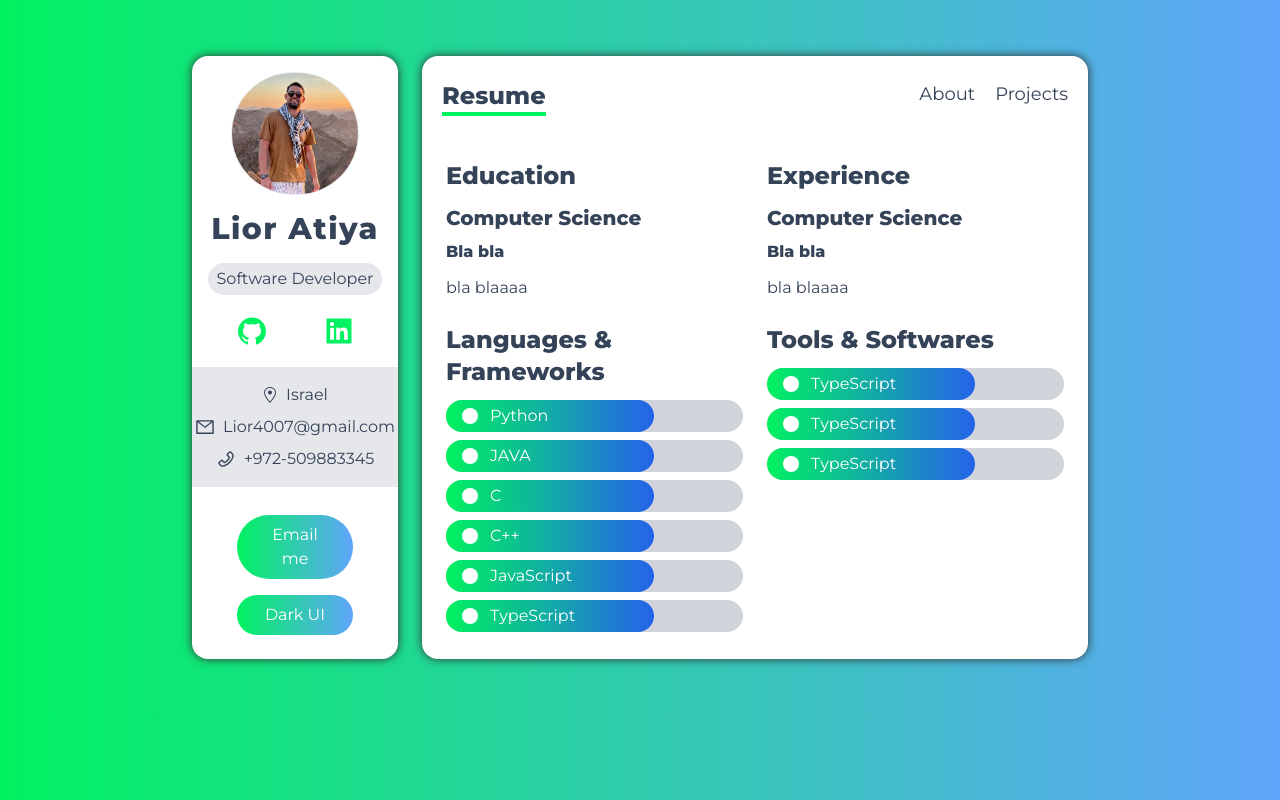
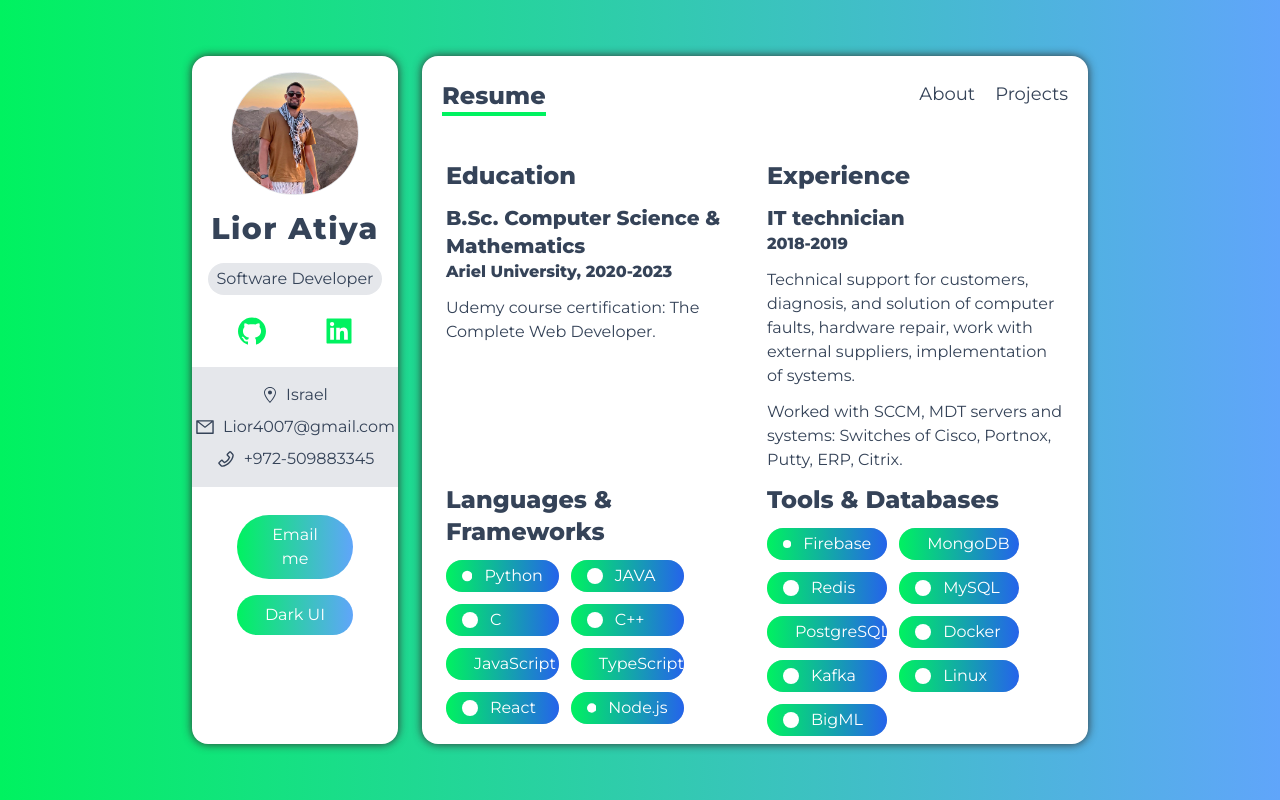
Before and after one commit to LiorAtiya/portfolio, a Next.js app: page /resume in a window 1280 px wide. Built offline with nearby package versions, Linux system fonts and the light colour scheme.

Commit message:
Added education & resume

```diff
--- a/components/Bar.tsx
+++ b/components/Bar.tsx
@@ -21,7 +21,7 @@ const Bar: FC<{ data: ISkill }> = ({ data: { name, level, Icon } }) => {
     }
 
     return (
-        <div className='my-2 text-white bg-gray-300 rounded-full dark:bg-dark-300 dark:bg-black-500'>
+        <div className='text-white bg-gray-300 rounded-full dark:bg-dark-300 dark:bg-black-500'>
             <motion.div className="flex items-center px-4 py-1 rounded-full bg-gradient-to-r from-green to-blue-600"
                 style={{ width: bar_width }}
                 variants={variants}
--- a/components/Sidebar.tsx
+++ b/components/Sidebar.tsx
@@ -11,11 +11,6 @@ export default function Sidebar() {
     const changeTheme = () => {
         setTheme(theme === 'light' ? 'dark' : 'light');
     }
-
-    // useEffect(() => {
-    //     if (theme)
-    //         setTheme('light');
-    // }, []);
 
     return (
         <div>
--- a/data.ts
+++ b/data.ts
@@ -1,170 +1,227 @@
 import { RiComputerLine } from 'react-icons/ri'
 import { BsCircleFill } from 'react-icons/bs'
 import { IProject, IService, ISkill } from './type'
+import { FaServer } from "react-icons/fa";
+import { MdDeveloperMode } from "react-icons/md";
+import { GiLampreyMouth } from "react-icons/gi";
 
+// import { RiComputerLine } from "react-icons/ri";
+// import { IProject, Service, Skill } from "./types";
 export const services: IService[] = [
     {
-        title: 'Frontend Dev',
-        about: 'lorem....',
         Icon: RiComputerLine,
+        title: "Frontend Development",
+        about:
+            "I can build a beautiful and scalable SPA using <b> HTML</b>,<b>CSS</b>   and <b>React.js</b> ",
     },
     {
-        title: 'Frontend Dev',
-        about: 'lorem Lior....',
-        Icon: RiComputerLine,
-    }
+        Icon: FaServer,
+        title: "Backend Development",
+        about:
+            "handle database, server, api using <b>Express, REST API</b> & other popular frameworks",
+    },
+    {
+        Icon: GiLampreyMouth,
+        title: "Machine Learning Development",
+        about: "Integrates the use of <b>BigML</b> in the projects to data analysis and drawing conclusions",
+    },
+    {
+        Icon: MdDeveloperMode,
+        title: "Competitive Coder",
+        about: "a daily problem solver in <b>HackerRank</b>  and <b>Leet Code</b> ",
+    },
 ]
 
 export const languages: ISkill[] = [
     {
         name: 'Python',
-        level: '70%',
+        level: '100%',
         Icon: BsCircleFill
     },
     {
         name: 'JAVA',
-        level: '70%',
+        level: '100%',
         Icon: BsCircleFill
     },
     {
         name: 'C',
-        level: '70%',
+        level: '100%',
         Icon: BsCircleFill
     },
     {
         name: 'C++',
-        level: '70%',
+        level: '100%',
         Icon: BsCircleFill
     },
     {
         name: 'JavaScript',
-        level: '70%',
+        level: '100%',
         Icon: BsCircleFill
     },
     {
         name: 'TypeScript',
-        level: '70%',
+        level: '100%',
         Icon: BsCircleFill
-    }
+    },
+    {
+        name: 'React',
+        level: '100%',
+        Icon: BsCircleFill
+    },
+    {
+        name: 'Node.js',
+        level: '100%',
+        Icon: BsCircleFill
+    },
 ]
 
 export const tools: ISkill[] = [
     {
-        name: 'TypeScript',
-        level: '70%',
+        name: 'Firebase',
+        level: '100%',
         Icon: BsCircleFill
     },
     {
-        name: 'TypeScript',
-        level: '70%',
+        name: 'MongoDB',
+        level: '100%',
         Icon: BsCircleFill
     },
     {
-        name: 'TypeScript',
-        level: '70%',
+        name: 'Redis',
+        level: '100%',
+        Icon: BsCircleFill
+    },
+    {
+        name: 'MySQL',
+        level: '100%',
+        Icon: BsCircleFill
+    },
+    {
+        name: 'PostgreSQL',
+        level: '100%',
+        Icon: BsCircleFill
+    },
+    {
+        name: 'Docker',
+        level: '100%',
+        Icon: BsCircleFill
+    },
+    {
+        name: 'Kafka',
+        level: '100%',
+        Icon: BsCircleFill
+    },
+    {
+        name: 'Linux',
+        level: '100%',
+        Icon: BsCircleFill
+    },
+    {
+        name: 'BigML',
+        level: '100%',
         Icon: BsCircleFill
     }
 ]
 
 export const projects: IProject[] = [
     {
-        id:1,
+        id: 1,
         name: 'Bizweb',
         description: 'bla bla',
         image_path: '/images/background.png',
         deployed_url: '',
         github_url: '',
         category: ['react'],
-        key_techs: ['React','Material UI'],
+        key_techs: ['React', 'Material UI'],
     },
     {
-        id:2,
+        id: 2,
         name: 'Bizweb',
         description: 'bla bla',
         image_path: '/images/background.png',
         deployed_url: '',
         github_url: '',
         category: ['react'],
-        key_techs: ['React','Material UI'],
+        key_techs: ['React', 'Material UI'],
     },
     {
-        id:3,
+        id: 3,
         name: 'Bizweb',
         description: 'bla bla',
         image_path: '/images/background.png',
         deployed_url: '',
         github_url: '',
         category: ['react'],
-        key_techs: ['React','Material UI'],
+        key_techs: ['React', 'Material UI'],
     },
     {
-        id:4,
+        id: 4,
         name: 'Bizweb',
         description: 'bla bla',
         image_path: '/images/background.png',
         deployed_url: '',
         github_url: '',
         category: ['react'],
-        key_techs: ['React','Material UI'],
+        key_techs: ['React', 'Material UI'],
     },
     {
-        id:5,
+        id: 5,
         name: 'Bizweb',
         description: 'bla bla',
         image_path: '/images/background.png',
         deployed_url: '',
         github_url: '',
         category: ['react'],
-        key_techs: ['React','Material UI'],
+        key_techs: ['React', 'Material UI'],
     },
     {
-        id:6,
+        id: 6,
         name: 'Bizweb',
         description: 'bla bla',
         image_path: '/images/background.png',
         deployed_url: '',
         github_url: '',
         category: ['react'],
-        key_techs: ['React','Material UI'],
+        key_techs: ['React', 'Material UI'],
     },
     {
-        id:7,
+        id: 7,
         name: 'Bizweb',
         description: 'bla bla',
         image_path: '/images/background.png',
         deployed_url: '',
         github_url: '',
         category: ['react'],
-        key_techs: ['React','Material UI'],
+        key_techs: ['React', 'Material UI'],
     },
     {
-        id:8,
+        id: 8,
         name: 'Bizweb',
         description: 'bla bla',
         image_path: '/images/background.png',
         deployed_url: '',
         github_url: '',
         category: ['react'],
-        key_techs: ['React','Material UI'],
+        key_techs: ['React', 'Material UI'],
     },
     {
-        id:9,
+        id: 9,
         name: 'Bizweb',
         description: 'bla bla',
         image_path: '/images/background.png',
         deployed_url: '',
         github_url: '',
         category: ['react'],
-        key_techs: ['React','Material UI'],
+        key_techs: ['React', 'Material UI'],
     },
     {
-        id:10,
+        id: 10,
         name: 'Bizweb',
         description: 'bla bla',
         image_path: '/images/background.png',
         deployed_url: '',
         github_url: '',
         category: ['react'],
-        key_techs: ['React','Material UI'],
+        key_techs: ['React', 'Material UI'],
     },
 ]
--- a/pages/index.tsx
+++ b/pages/index.tsx
@@ -19,7 +19,7 @@ export default function index() {
         cross-functional teams to deliver high-quality software products.
       </h5>
       <div className='flex-grow p-4 mt-5 bg-gray-400 dark:bg-dark-100' style={{marginLeft: '-1.5rem', marginRight: '-1.5rem'}}>
-        <h6 className='my-3 text-xl font-bold tracking-wide'>What I Offer</h6>
+        <h6 className='my-3 text-xl font-bold tracking-wide'>What I am doing</h6>
         <motion.div
         // variants={stagger}
         initial='initial'
--- a/pages/resume.tsx
+++ b/pages/resume.tsx
@@ -13,25 +13,27 @@ export default function resume() {
         <motion.div variants={fadeInUp} initial='initial' animate='animate'>
           <h5 className='my-3 text-2xl font-bold'>Education</h5>
           <div>
-            <h5 className='my-2 text-xl font-bold'>Computer Science</h5>
-            <p className='font-semibold'>Bla bla</p>
-            <p className='my-3'>bla blaaaa</p>
+            <h5 className='text-xl font-bold'>B.Sc. Computer Science & Mathematics</h5>
+            <p className='font-semibold'>Ariel University, 2020-2023</p>
+            <p className='my-3'>Udemy course certification: The Complete Web Developer.</p>
           </div>
         </motion.div>
         <motion.div variants={fadeInUp} initial='initial' animate='animate'>
           <h5 className='my-3 text-2xl font-bold'>Experience</h5>
           <div>
-            <h5 className='my-2 text-xl font-bold'>Computer Science</h5>
-            <p className='font-semibold'>Bla bla</p>
-            <p className='my-3'>bla blaaaa</p>
+            <h5 className='text-xl font-bold'>IT technician</h5>
+            <p className='font-semibold'>2018-2019</p>
+            <p className='my-3'>Technical support for customers, diagnosis, and solution of computer faults, hardware repair, work with external suppliers, implementation of systems.</p>
+            <p>Worked with SCCM, MDT servers and systems: Switches of Cisco, Portnox, Putty, ERP, Citrix.</p>
           </div>
         </motion.div>
 
       </div>
       <div className='grid gap-6 md:grid-cols-2'>
+
         <div>
           <h5 className='my-3 text-2xl font-bold'>Languages & Frameworks</h5>
-          <div className='my-2'>
+          <div className='grid gap-3 md:grid-cols-2' style={{width:'80%'}}>
             {
               languages.map(lang => <Bar data={lang} key={lang.name} />)
             }
@@ -39,13 +41,14 @@ export default function resume() {
         </div>
 
         <div>
-          <h5 className='my-3 text-2xl font-bold'>Tools & Softwares</h5>
-          <div className='my-2'>
+          <h5 className='my-3 text-2xl font-bold'>Tools & Databases</h5>
+          <div className='grid gap-3 md:grid-cols-2' style={{width:'85%'}}>
             {
               tools.map(tool => <Bar data={tool} key={tool.name} />)
             }
           </div>
         </div>
+
       </div>
     </motion.div>
   )
```
